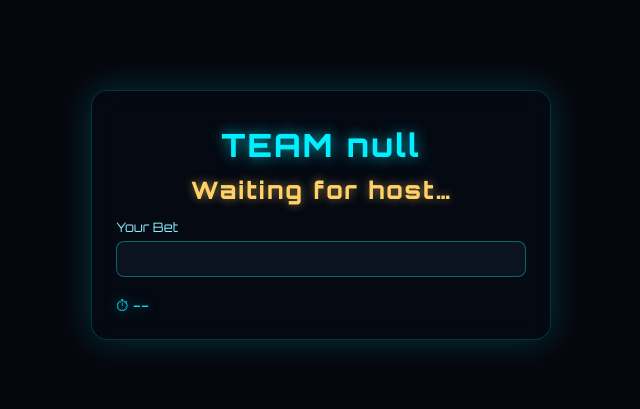
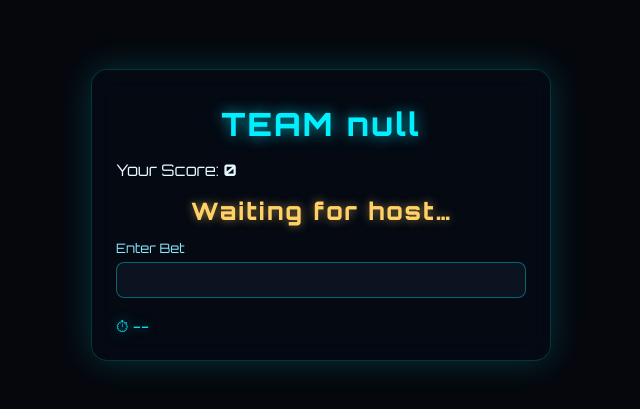
Before and after one commit to Tanishq763/vsion-cse-quiz, a website: page team.html in a window 1280 px wide. Shown: the part 185-594 px from the top of the page, without its empty margins (319-959 px from the left). Drawn offline with Linux system fonts and the light colour scheme; no server answers.

Commit message:
Update team.html

```diff
--- a/team.html
+++ b/team.html
@@ -2,15 +2,13 @@
 <html lang="en">
 <head>
   <meta charset="UTF-8">
-    <title>Vision CSE Quiz – Team</title>
+  <title>Team | Vision CSE Quiz</title>
 
-    <!-- Firebase SDK -->
+  <!-- Firebase -->
   <script src="https://www.gstatic.com/firebasejs/9.23.0/firebase-app-compat.js"></script>
   <script src="https://www.gstatic.com/firebasejs/9.23.0/firebase-database-compat.js"></script>
 
-    <!-- Font -->
   <link href="https://fonts.googleapis.com/css2?family=Orbitron:wght@400;600;800&display=swap" rel="stylesheet">
-
   <link rel="stylesheet" href="style.css">
 </head>
 <body>
@@ -18,15 +16,14 @@
 <div class="container">
 
   <h1 id="teamTitle">TEAM</h1>
+  <p>Your Score: <b id="myScore">0</b></p>
 
   <h2 id="question">Waiting for host…</h2>
 
-    <!-- BET -->
-    <label>Your Bet</label>
-    <input type="number" id="betInput" min="0">
+  <label>Enter Bet</label>
+  <input type="number" id="betInput">
 
-    <!-- OPTIONS -->
-    <div class="options" id="options"></div>
+  <div id="options" class="options"></div>
 
   <div class="footer">
     <span id="timer">⏱ --</span>
```
Lines whose indentation alone changed are shown as unchanged.
